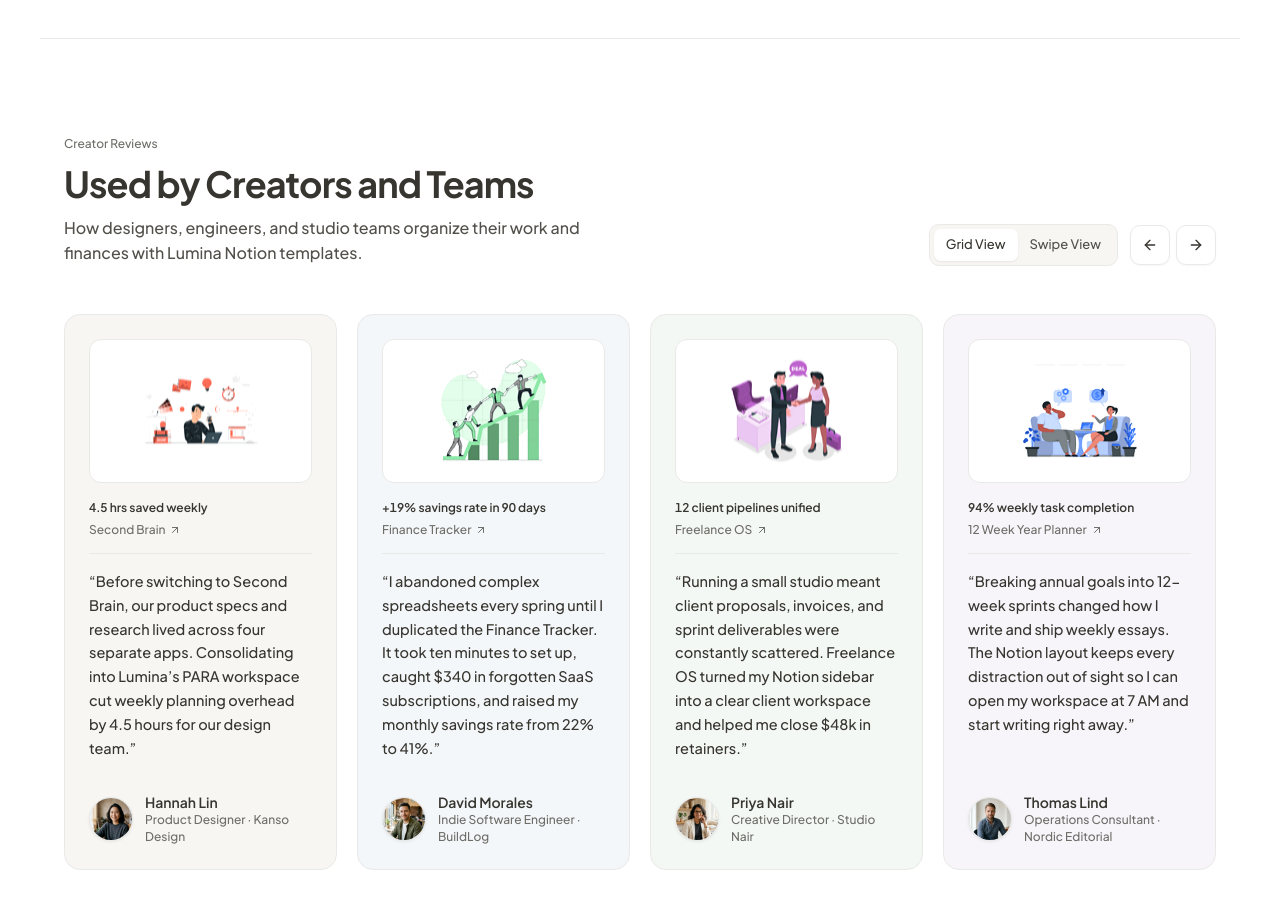
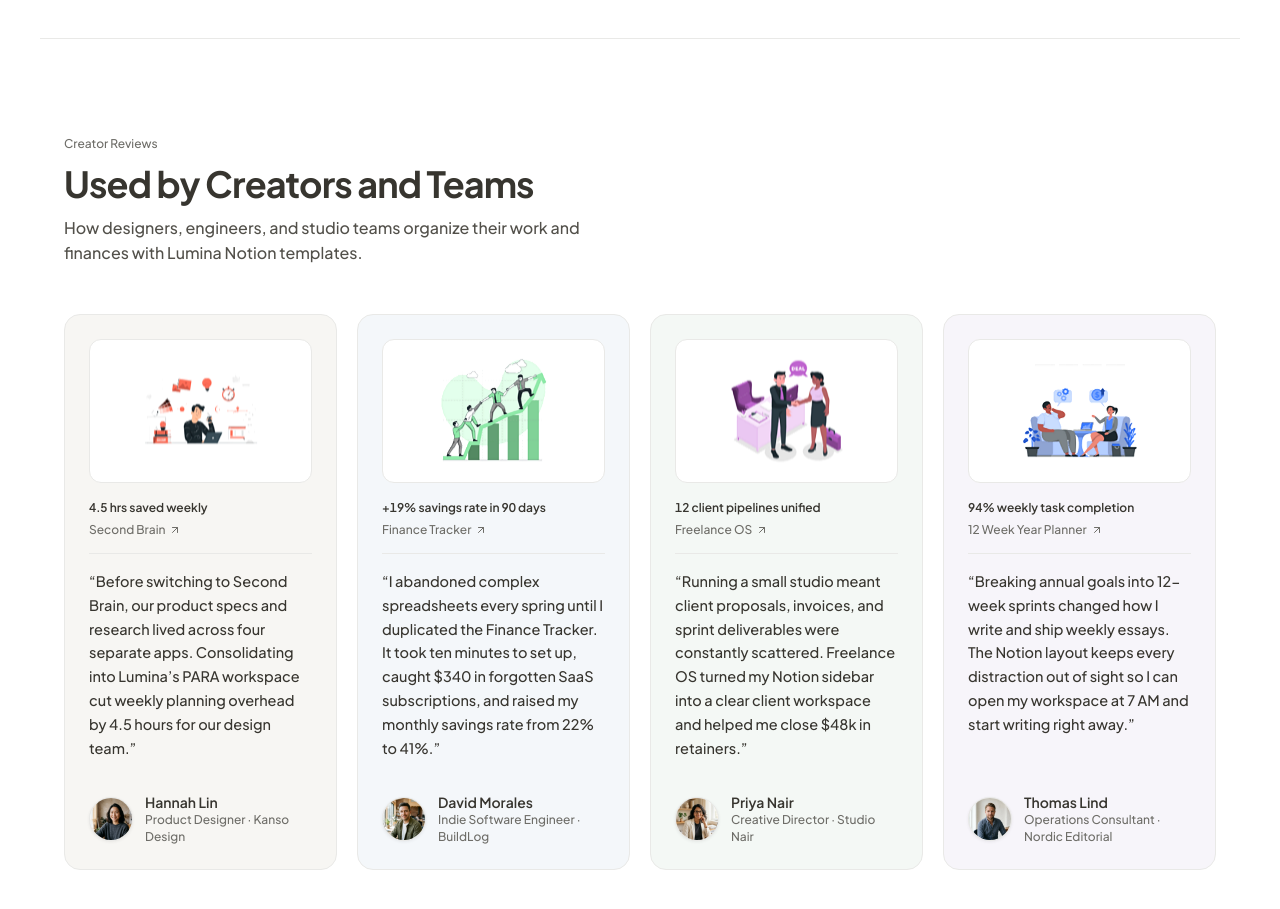
Before and after one commit to bruce12-glitch/Lumina-studio.notion, a React (Vite) app: page / in a window 1280 px wide. Shown: the part 3360-4269 px from the top of the page. Built offline with nearby package versions, Linux system fonts and the light colour scheme.

Commit message:
refactor(testimonials): lock creator reviews to clean grid view

```diff
--- a/src/components/Chrome.tsx
+++ b/src/components/Chrome.tsx
@@ -1,7 +1,6 @@
 import React, { useEffect, useRef, useState } from 'react';
 import { motion } from 'motion/react';
 import {
-  ArrowLeft,
   ArrowRight,
   ArrowUp,
   ArrowUpRight,
@@ -873,33 +872,6 @@ const CreatorAvatar: React.FC<{
 export const TestimonialsSection: React.FC<{
   onNavigate: (path: string) => void;
 }> = ({ onNavigate }) => {
-  const [layoutMode, setLayoutMode] = useState<'swipe' | 'grid'>('grid');
-  const [activeIndex, setActiveIndex] = useState(0);
-  const trackRef = useRef<HTMLDivElement | null>(null);
-
-  const scrollToCard = (nextIdx: number) => {
-    const clamped =
-      (nextIdx + TESTIMONIALS.length) % TESTIMONIALS.length;
-    setActiveIndex(clamped);
-    if (layoutMode !== 'swipe') {
-      setLayoutMode('swipe');
-    }
-    requestAnimationFrame(() => {
-      const container = trackRef.current;
-      if (!container) return;
-      const cards = container.querySelectorAll<HTMLElement>(
-        '[data-testimonial-card]'
-      );
-      const targetCard = cards[clamped];
-      if (targetCard) {
-        container.scrollTo({
-          left: targetCard.offsetLeft - container.offsetLeft,
-          behavior: 'smooth',
-        });
-      }
-    });
-  };
-
   return (
     <section
       aria-labelledby="testimonials-heading"
@@ -907,7 +879,7 @@ export const TestimonialsSection: React.FC<{
       className="py-16 sm:py-24 max-w-[1200px] mx-auto px-4 sm:px-6 border-t border-[#E9E9E7]"
     >
       {/* Header Row */}
-      <div className="flex flex-col md:flex-row md:items-end justify-between gap-6 mb-10 sm:mb-12">
+      <div className="mb-10 sm:mb-12">
         <div className="space-y-2.5 max-w-[580px]">
           <p className="text-[12px] font-medium text-[#6E6D68]">
             Creator Reviews
@@ -922,78 +894,12 @@ export const TestimonialsSection: React.FC<{
             How designers, engineers, and studio teams organize their work and finances with Lumina Notion templates.
           </p>
         </div>
-
-        {/* Minimalist View & Swipe Controls */}
-        <div className="flex items-center gap-3 self-start md:self-auto shrink-0">
-          <div
-            role="group"
-            aria-label="Testimonial layout mode"
-            className="inline-flex items-center p-1 rounded-[10px] bg-[#F7F6F3] border border-[#E9E9E7]"
-          >
-            <motion.button
-              type="button"
-              whileTap={{ scale: 0.96 }}
-              onClick={() => setLayoutMode('grid')}
-              aria-pressed={layoutMode === 'grid'}
-              className={`relative px-3 py-1.5 rounded-[7px] text-[13px] font-medium transition-colors whitespace-nowrap shrink-0 cursor-pointer ${
-                layoutMode === 'grid'
-                  ? 'bg-white text-[#37352F] shadow-[0_1px_2px_rgba(55,53,47,0.08)]'
-                  : 'text-[#52504A] hover:text-[#37352F]'
-              }`}
-            >
-              Grid View
-            </motion.button>
-            <motion.button
-              type="button"
-              whileTap={{ scale: 0.96 }}
-              onClick={() => setLayoutMode('swipe')}
-              aria-pressed={layoutMode === 'swipe'}
-              className={`relative px-3 py-1.5 rounded-[7px] text-[13px] font-medium transition-colors whitespace-nowrap shrink-0 cursor-pointer ${
-                layoutMode === 'swipe'
-                  ? 'bg-white text-[#37352F] shadow-[0_1px_2px_rgba(55,53,47,0.08)]'
-                  : 'text-[#52504A] hover:text-[#37352F]'
-              }`}
-            >
-              Swipe View
-            </motion.button>
-          </div>
-
-          <div className="flex items-center gap-1.5">
-            <motion.button
-              type="button"
-              whileHover={{ y: -1.5, scale: 1.04 }}
-              whileTap={{ scale: 0.94 }}
-              transition={{ type: 'spring', stiffness: 420, damping: 26 }}
-              onClick={() => scrollToCard(activeIndex - 1)}
-              aria-label="Previous customer review"
-              className="btn-motion-secondary w-10 h-10 rounded-[10px] border border-[#E9E9E7] bg-white hover:bg-[#F7F6F3] text-[#37352F] inline-flex items-center justify-center cursor-pointer"
-            >
-              <ArrowLeft className="w-4 h-4" />
-            </motion.button>
-            <motion.button
-              type="button"
-              whileHover={{ y: -1.5, scale: 1.04 }}
-              whileTap={{ scale: 0.94 }}
-              transition={{ type: 'spring', stiffness: 420, damping: 26 }}
-              onClick={() => scrollToCard(activeIndex + 1)}
-              aria-label="Next customer review"
-              className="btn-motion-secondary w-10 h-10 rounded-[10px] border border-[#E9E9E7] bg-white hover:bg-[#F7F6F3] text-[#37352F] inline-flex items-center justify-center cursor-pointer"
-            >
-              <ArrowRight className="w-4 h-4" />
-            </motion.button>
-          </div>
-        </div>
       </div>
 
-      {/* Cards Container: Responsive Grid or Horizontal Swipe Track */}
+      {/* Cards Container: Responsive 4-Column Grid */}
       <div
-        ref={trackRef}
         data-testid="testimonials-track"
-        className={
-          layoutMode === 'grid'
-            ? 'grid grid-cols-1 md:grid-cols-2 lg:grid-cols-4 gap-5'
-            : 'flex items-stretch gap-5 overflow-x-auto snap-x snap-mandatory no-scrollbar pb-2'
-        }
+        className="grid grid-cols-1 md:grid-cols-2 lg:grid-cols-4 gap-5"
       >
         {TESTIMONIALS.map((item, idx) => (
           <motion.article
@@ -1009,11 +915,7 @@ export const TestimonialsSection: React.FC<{
             }}
             whileHover={{ y: -3 }}
             style={{ backgroundColor: item.surfaceTint }}
-            className={`group rounded-[16px] border border-[#E9E9E7] p-6 flex flex-col justify-between gap-6 transition-shadow duration-300 hover:border-[#D3D1CB] hover:shadow-[0_12px_28px_-6px_rgba(55,53,47,0.08)] ${
-              layoutMode === 'swipe'
-                ? 'w-[310px] sm:w-[360px] flex-none snap-start'
-                : 'w-full'
-            }`}
+            className="group w-full rounded-[16px] border border-[#E9E9E7] p-6 flex flex-col justify-between gap-6 transition-shadow duration-300 hover:border-[#D3D1CB] hover:shadow-[0_12px_28px_-6px_rgba(55,53,47,0.08)]"
           >
             <div className="space-y-4">
               {/* Prominent Storyset Workspace Illustration */}
```
